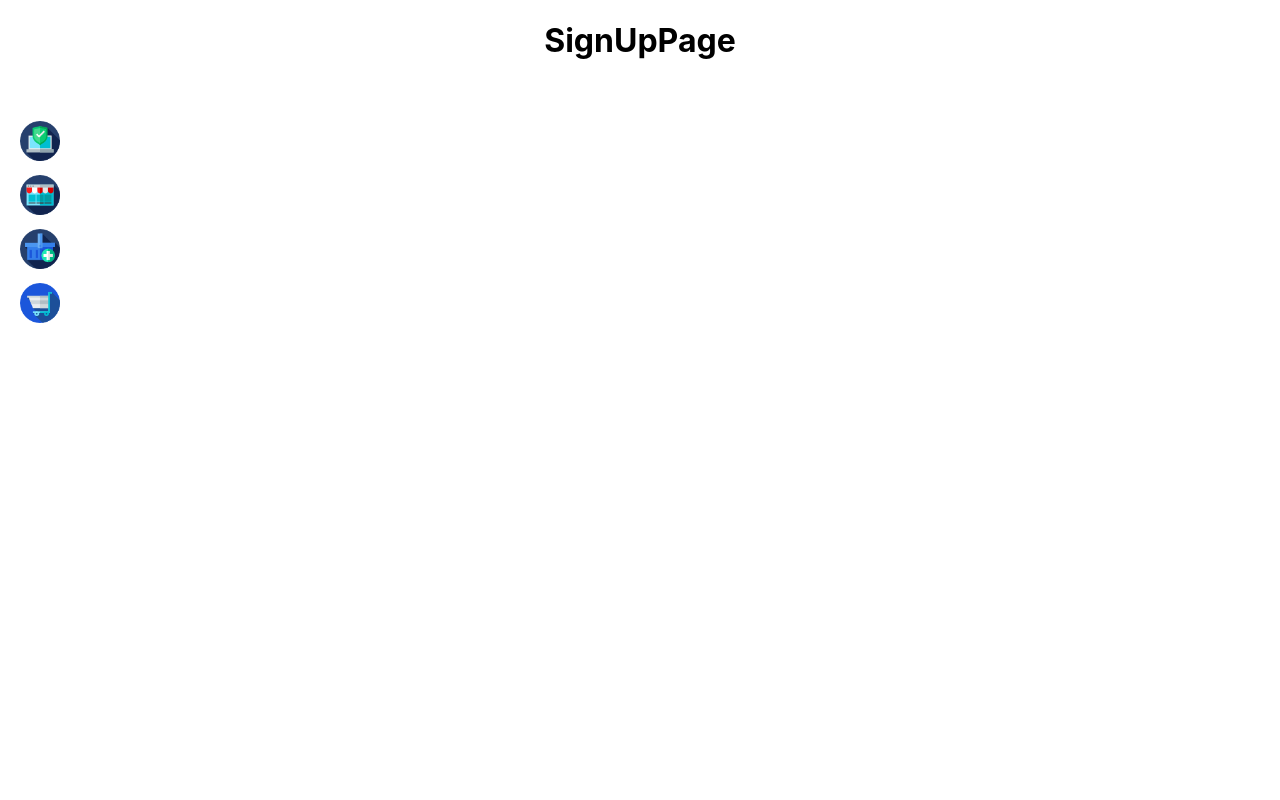
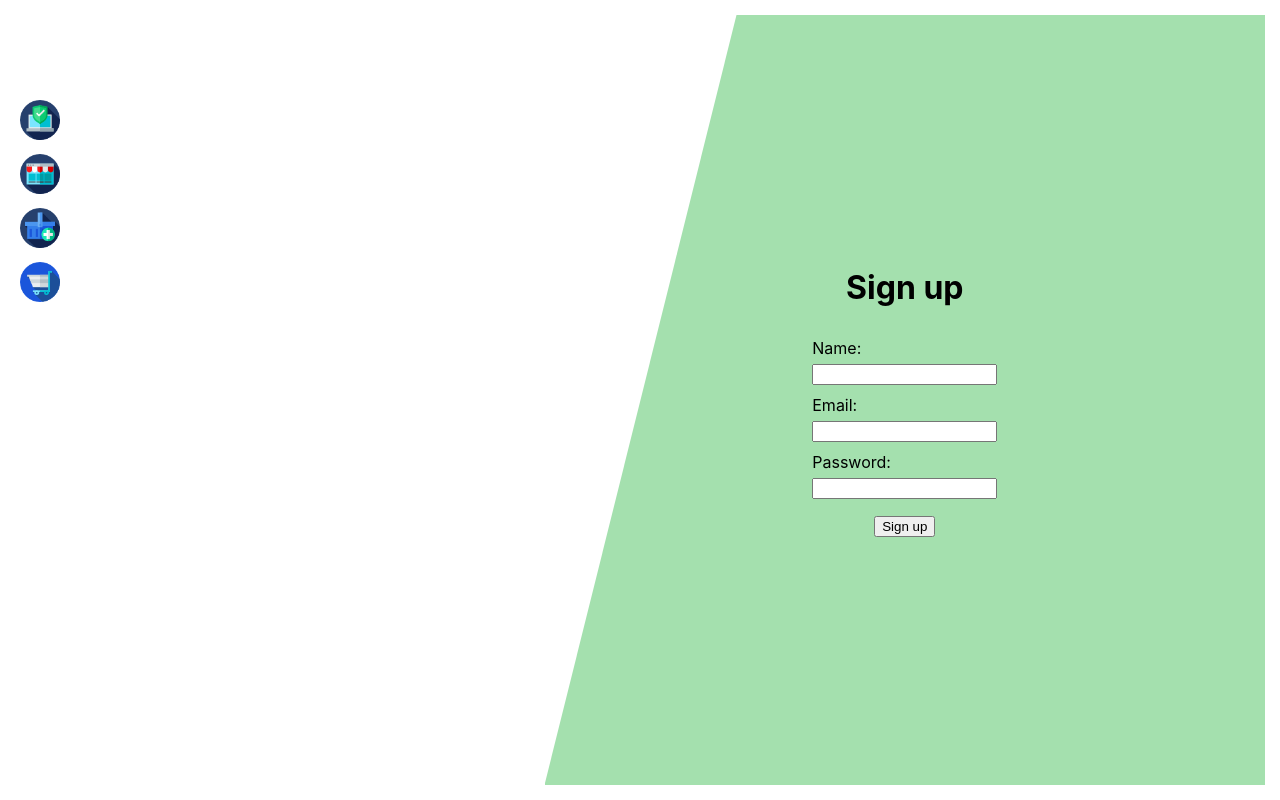
Before and after one commit to YanaTrifonova/simple_grocery_store_client, a React (Create React App) app: page /signUp in a window 1280 px wide. Built offline with nearby package versions, Linux system fonts and the light colour scheme.

Commit message:
sign up page setup

```diff
--- a/package.json
+++ b/package.json
@@ -6,6 +6,7 @@
     "@testing-library/jest-dom": "^5.11.4",
     "@testing-library/react": "^11.1.0",
     "@testing-library/user-event": "^12.1.10",
+    "axios": "^0.21.0",
     "react": "^17.0.1",
     "react-dom": "^17.0.1",
     "react-redux": "^7.2.2",
--- a/src/App.css
+++ b/src/App.css
@@ -8,6 +8,7 @@
   flex-direction: column;
   margin-top: 100px;
   margin-left: 20px;
+  z-index: 1000;
 }
 
 .navigation-item {
--- a/src/index.css
+++ b/src/index.css
@@ -9,3 +9,30 @@ body {
   -webkit-font-smoothing: antialiased;
   -moz-osx-font-smoothing: grayscale;
 }
+
+.blocks {
+  display: flex;
+  height: 100vh;
+}
+
+.block {
+  min-height: 100px;
+  width: calc(50% + 11rem);
+}
+
+.block--left {
+  display: flex;
+  clip-path: polygon(0 0, 100% 0, calc(100% - 12rem) 100%, 0% 100%);
+}
+
+.block--right {
+  display: flex;
+  background-color: rgb(164, 224, 174);
+  margin: 15px 15px 15px -11rem;
+  clip-path: polygon(12rem 0, 100% 0, 100% 100%, 0% 100%);
+}
+
+.block--left-img {
+  margin: 0 auto;
+  align-self: center;
+}
--- a/src/index.js
+++ b/src/index.js
@@ -2,10 +2,14 @@ import React from 'react';
 import ReactDOM from 'react-dom';
 import './index.css';
 import App from './App';
+import {Provider} from "react-redux";
+import store from "./store";
 
 ReactDOM.render(
-  <React.StrictMode>
-    <App />
-  </React.StrictMode>,
-  document.getElementById('root')
+    <React.StrictMode>
+        <Provider store={store}>
+            <App/>
+        </Provider>
+    </React.StrictMode>,
+    document.getElementById('root')
 );
--- /dev/null
+++ b/src/pages/SignUpPage.css
@@ -0,0 +1,10 @@
+.input-container {
+    margin: 0 auto;
+    align-self: center;
+}
+
+.input-label {
+    float: left;
+    margin-bottom: 5px;
+    margin-top: 10px;
+}
--- a/src/pages/SignUpPage.js
+++ b/src/pages/SignUpPage.js
@@ -1,5 +1,90 @@
-import React from "react";
+import React, {useState, useEffect} from "react";
+import {useDispatch, useSelector} from "react-redux";
+import {signUpAction} from "../store/auth/actions";
+import {getUser} from "../store/auth/selector";
+import "../index.css";
+import "./SignUpPage.css";
+import signUp from "../images/page/signUp.gif"
 
-export default function SignUpPage() {
-    return <h1>SignUpPage</h1>;
+export default function SignUpPage(key, value) {
+    const [name, setName] = useState("");
+    const [email, setEmail] = useState("");
+    const [password, setPassword] = useState("");
+    const [userName, setUserName] = useState("null");
+
+    const user = useSelector(getUser);
+
+    const dispatch = useDispatch();
+
+    function handleSubmit(event) {
+        event.preventDefault();
+        dispatch(signUpAction(name, email, password));
+    }
+
+    useEffect(() =>{
+        localStorage.setItem("name", user.name);
+        localStorage.setItem("email", user.email);
+        localStorage.setItem("jwt", user.jwt);
+
+        console.log("chek userName", localStorage.getItem("name"))
+        setUserName(localStorage.getItem("name"));
+    }, [user]);
+
+    return (
+        <div>
+            {userName !== "null"
+             ?
+             <div className="blocks">
+                 <div className="block block--left">
+                     <img className="block--left-img" src={signUp}/>
+                 </div>
+                 <div className="block block--right">
+                     <h1>{userName} successfully logged in</h1>
+                 </div>
+             </div>
+             :
+             <div className="blocks">
+                 <div className="block block--left">
+                     <img className="block--left-img" src={signUp}/>
+                 </div>
+                 <div className="block block--right">
+                     <div className="input-container">
+                         <h1>Sign up</h1>
+                         <form onSubmit={handleSubmit}>
+                             <div>
+                                 <label className="input-label">Name:</label><br/>
+                                 <input
+                                     type="text"
+                                     value={name}
+                                     onChange={e => setName(e.target.value)}
+                                 />
+
+                             </div>
+                             <div className="input-container">
+                                 <label className="input-label">Email:</label><br/>
+                                 <input
+                                     type="email"
+                                     value={email}
+                                     onChange={e => setEmail(e.target.value)}
+                                 />
+                             </div>
+                             <div className="input-container">
+                                 <label className="input-label">Password:</label><br/>
+                                 <input
+                                     type="password"
+                                     value={password}
+                                     onChange={e => setPassword(e.target.value)}
+                                 />
+
+                             </div>
+                             <p>
+                                 <button type="submit">Sign up</button>
+                             </p>
+                         </form>
+                     </div>
+                 </div>
+             </div>
+            }
+        </div>
+    );
 }
--- /dev/null
+++ b/src/store/auth/actions.js
@@ -0,0 +1,29 @@
+import axios from "axios";
+
+export function signUpAction(name, email, password) {
+    return async function thunk(dispatch) {
+        await axios.post("http://localhost:4000/user/add", {
+            userName: name,
+            email: email,
+            password: password,
+        });
+
+        const userLoginResponse = await axios.post("http://localhost:4000/auth/login", {
+            email: email,
+            password: password,
+        });
+
+        dispatch(addUserAction({
+            userName: name,
+            email: email,
+            jwt: userLoginResponse.data.jwt
+        }))
+    };
+}
+
+function addUserAction(newUser) {
+    return {
+        type: "ADD_USER",
+        payload: newUser,
+    }
+}
--- /dev/null
+++ b/src/store/auth/reducer.js
@@ -0,0 +1,21 @@
+const initialState = {
+    name: null,
+    email: null,
+    jwt: null
+};
+
+export default function reducer(state = initialState, action) {
+    switch (action.type) {
+        case "ADD_USER" : {
+            return {
+                name: action.payload.userName,
+                email: action.payload.email,
+                jwt: action.payload.jwt
+            };
+        }
+
+        default: {
+            return state;
+        }
+    }
+}
--- /dev/null
+++ b/src/store/auth/selector.js
@@ -0,0 +1,3 @@
+export function getUser(state) {
+    return state.authPage;
+}
--- /dev/null
+++ b/src/store/index.js
@@ -0,0 +1,13 @@
+import {createStore, applyMiddleware, compose} from "redux";
+import ReduxThunk from "redux-thunk";
+import reducer from "./reducer";
+
+const devTools = window.__REDUX_DEVTOOLS_EXTENSION__
+                 ? window.__REDUX_DEVTOOLS_EXTENSION__()
+                 : (x) => x;
+
+const enhancer = compose(applyMiddleware(ReduxThunk), devTools);
+
+const store = createStore(reducer, enhancer);
+
+export default store;
--- /dev/null
+++ b/src/store/reducer.js
@@ -0,0 +1,8 @@
+import {combineReducers} from "redux";
+import authPageReducer from "./auth/reducer";
+
+const reducer = combineReducers({
+    authPage: authPageReducer,
+});
+
+export default reducer;
```
Also changed, not shown: src/images/page/signUp.gif (added).
